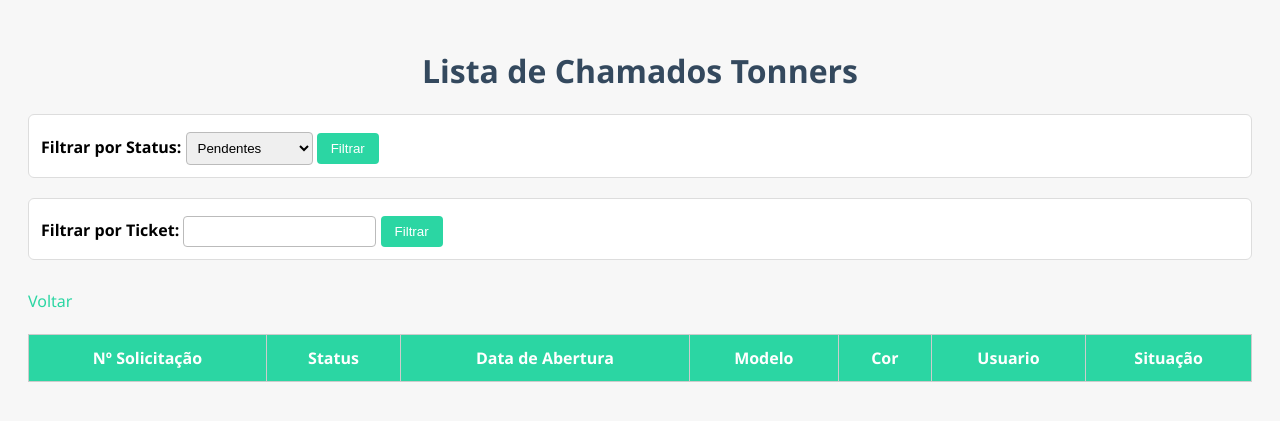
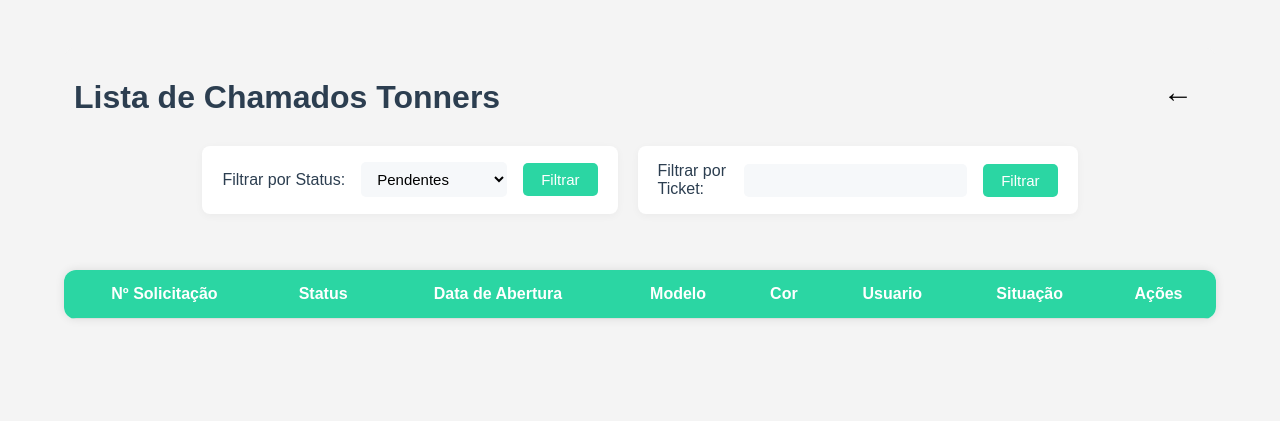
Before and after one commit to Joaogabriel2002/sistemaglpi, a PHP site: page /dashboard/telainicial/GerenciarTonner/listarTonner.php in a window 1280 px wide. Shown: the top 421 px of the page. Run offline with PHP 8.4, Linux system fonts and the light colour scheme; the visitor is signed in with stand-in values (Sample User, id 1); data comes from the database, SQL or seed files in the repository; data that the repository does not hold is empty.

Commit message:
front tabelas

```diff
--- /dev/null
+++ b/css/listagem.css
@@ -0,0 +1,176 @@
+body {
+    font-family: 'Poppins', Arial, sans-serif;
+    background-color: #f4f4f4;
+    padding: 40px;
+    display: flex;
+    flex-direction: column;
+    align-items: center;
+}
+
+.container {
+    background-color: #f4f4f4;
+    width: 90%;
+    border-radius: 10px;
+    position: absolute;
+}
+
+.voltar {
+    position: absolute;
+    right: 2%;
+    top: 10%;
+    font-size: 30px;
+    color: black;
+    text-decoration: none;
+}
+
+h1 {
+    color: #2c3e50;
+    margin-bottom: 20px;
+    position: relative;
+    padding: 10px;
+}
+
+table {
+    width: 100%;
+    border-collapse: collapse;
+    background-color: #fff;
+    border-radius: 12px;
+    overflow: hidden;
+    box-shadow: 0 0 10px rgba(0, 0, 0, 0.1);
+}
+
+th,
+td {
+    padding: 15px;
+    text-align: center;
+    border-bottom: 1px solid #ddd;
+}
+
+th {
+    background-color: #2bd6a3;
+    color: white;
+}
+
+tr:nth-child(even) {
+    background-color: #f6f8fa;
+}
+
+tr:hover {
+    background-color: #e9ecef;
+    transition: background 0.2s;
+}
+
+td a {
+    color: #2bd6a3;
+    text-decoration: none;
+    font-weight: bold;
+}
+
+td a:hover {
+    text-decoration: underline;
+}
+
+.textos {
+    /* Adicione estilos personalizados aqui se necessário */
+}
+
+/* Filtros com espaçamento, borda e estilização dos campos */
+/* Filtros com espaçamento, borda e estilização dos campos */
+.filtroStatus,
+.filtroTicket {
+    margin-bottom: 20px;
+    margin-right: 0;           /* Remove o espaço lateral */
+    display: inline-block;            /* Um filtro embaixo do outro */
+    /* Cor da borda harmonizando com o tema */
+    border-radius: 8px;
+    padding: 16px 20px;
+    background-color: #fff;
+    box-shadow: 0 2px 8px rgba(0,0,0,0.04);
+    width: 100%;               /* Ocupa toda a largura do container */
+    max-width: 400px;          /* Limita a largura máxima */
+}
+
+.filtroStatus {
+    background-color: #ffffff;
+}
+
+.filtroTicket {
+    background-color: #ffffff;
+}
+
+.filtroStatus label,
+.filtroTicket label {
+    font-weight: 500;
+    color: #2c3e50;
+    margin-right: 8px;
+}
+
+.filtroStatus select,
+.filtroTicket input[type="number"] {
+    padding: 8px 12px;
+    border: none;
+    border-radius: 5px;
+    outline: none;
+    font-size: 15px;
+    margin-right: 8px;
+    background: #f6f8fa;
+    transition: border 0.2s;
+}
+
+.filtroStatus select:focus,
+.filtroTicket input[type="number"]:focus {
+    border: 1px solid #2bd6a3;
+    background: #fff;
+}
+
+.filtroStatus button,
+.filtroTicket button {
+    background-color: #2bd6a3;
+    color: #fff;
+    border: none;
+    border-radius: 5px;
+    padding: 8px 18px;
+    font-size: 15px;
+    cursor: pointer;
+    font-weight: 500;
+    transition: background 0.2s;
+}
+
+.filtroStatus button:hover,
+.filtroTicket button:hover {
+    background-color: #229e7a;
+    border: 1px solid #2bd6a3;
+}
+
+/* Container para alinhar os filtros lado a lado */
+.filtros-container {
+    display: flex;
+    gap: 20px; /* Espaço entre os filtros */
+    justify-content: center;
+    flex-wrap: wrap; /* Responsivo para telas menores */
+    width: 100%;
+    margin-bottom: 20px;
+}
+
+/* Ajuste para os filtros ocuparem apenas o necessário */
+.filtroStatus,
+.filtroTicket {
+    margin-bottom: 0;
+    margin-right: 0;
+    display: block;
+    width: auto;
+    min-width: 250px;
+    max-width: 400px;
+}
+
+.filtroTicket form {
+    display: flex;
+    align-items: center;
+    gap: 8px; /* Espaço entre input e botão */
+}
+
+.filtroStatus form {
+    display: flex;
+    align-items: center;
+    gap: 8px;
+}
--- a/dashboard/telainicial/GerenciarTonner/listarTonner.php
+++ b/dashboard/telainicial/GerenciarTonner/listarTonner.php
@@ -1,7 +1,5 @@
 <?php
 require_once '..\..\..\php/Tonner.php';
-
-
 
 session_start();
 
@@ -18,18 +16,13 @@ if ($_SESSION['setor'] !== "TI") {
 $statusFiltro = isset($_GET['status']) ? $_GET['status'] : '';
 $idFiltro = isset($_GET['tonnerId']) ? $_GET['tonnerId'] : '';
 
+$tonner = new Tonner();
 
-$tonner= new Tonner();
-
-
-
-// var_dump ($tonner);
-if(empty($idFiltro)){
+if (empty($idFiltro)) {
     $tonners = $tonner->listarTonnerPorId2($statusFiltro, $idFiltro);
-    }else{
+} else {
     $tonners = $tonner->listarTonnerPorTicket($idFiltro);
 }
-
 ?>
 
 <!DOCTYPE html>
@@ -37,14 +30,19 @@ if(empty($idFiltro)){
 <head>
     <meta charset="UTF-8">
     <meta name="viewport" content="width=device-width, initial-scale=1.0">
-    <title>Lista de Chamados Tonner asdasdasdasdsd</title>
-    <link rel="icon" href="../img/chesiquimica-logo-png.png" type="image/png">
-    <link rel="stylesheet" href="/gerenciadorti/css/listarTonner.css">
+    <title>Lista de Chamados Tonner</title>
+    <link rel="icon" href="../../../img/chesiquimica-logo-png.png" type="image/png">
+    <link rel="stylesheet" href="../../../css/listagem.css">
 </head>
 <body>
+    <div class="container">
+        <div class="textos">
+            <h1>Lista de Chamados Tonners</h1>
+            <a class="voltar" href="..\..\..\php/validacao.php">&#8592;</a>
+        </div>
 
-<h1>Lista de Chamados Tonners</h1>
-
+        <div class="filtros-container">
+            <div class="filtroStatus">
                 <form action="listarTonner.php" method="GET">
                     <label for="status">Filtrar por Status:</label>
                     <select name="status" id="status">
@@ -57,18 +55,19 @@ if(empty($idFiltro)){
                     </select>
                     <button type="submit">Filtrar</button>
                 </form>
-
+            </div>
+            <div class="filtroTicket">
                 <form action="listarTonner.php" method="GET">
                     <label for="tonnerId">Filtrar por Ticket:</label>
                     <input type="number" name="tonnerId" value="<?php echo isset($_GET['tonnerId']) ? $_GET['tonnerId'] : ''; ?>">
                     <button type="submit">Filtrar</button>
                 </form>
-
-<a href="..\..\..\php/validacao.php">Voltar</a>
+            </div>
+        </div>
 
         <br><br>
 
-<table border="1">
+        <table>
             <tr>
                 <th>Nº Solicitação</th>
                 <th>Status</th>
@@ -77,8 +76,8 @@ if(empty($idFiltro)){
                 <th>Cor</th>
                 <th>Usuario</th>
                 <th>Situação</th>
+                <th>Ações</th>
             </tr>
-
             <?php
             // Exibe os chamados com base no filtro
             foreach ($tonners as $tonner) {
@@ -88,15 +87,15 @@ if(empty($idFiltro)){
                 <td><?php echo $tonner['status']; ?></td>
                 <td><?php echo $tonner['dtAbertura']; ?></td>
                 <td><?php echo $tonner['nome']; ?></td>
-        <td><?php echo $tonner['cor'];?></td>
+                <td><?php echo $tonner['cor']; ?></td>
                 <td><?php echo $tonner['autorNome']; ?></td>
                 <td><?php echo $tonner['situacao']; ?></td>
-        <td><a href="detalhesTonner.php?id=<?=$tonner['solicitacaoId']; ?>">Selecionar</a></td>
+                <td><a href="detalhesTonner.php?id=<?= $tonner['solicitacaoId']; ?>">Selecionar</a></td>
             </tr>
             <?php
             }
             ?>
         </table>
-
+    </div>
 </body>
 </html>
--- a/php/Conexao.php
+++ b/php/Conexao.php
@@ -5,7 +5,7 @@
         private $dbname = "glpi_teste";
         private $user = "usuario";
         private $password ="senha";
-        private $host = "localhost";
+        private $host = "172.20.90.69";
         protected $conn;
 
 
```
Also changed, not shown: css/listaUsuario.css (added, +66 -0 lines), dashboard/telainicial/GerenciarChamados/listarChamados.php (+23 -12 lines), dashboard/telainicial/Usuario/listarUsuario.php (+25 -15 lines). Lines whose indentation alone changed are shown as unchanged.
